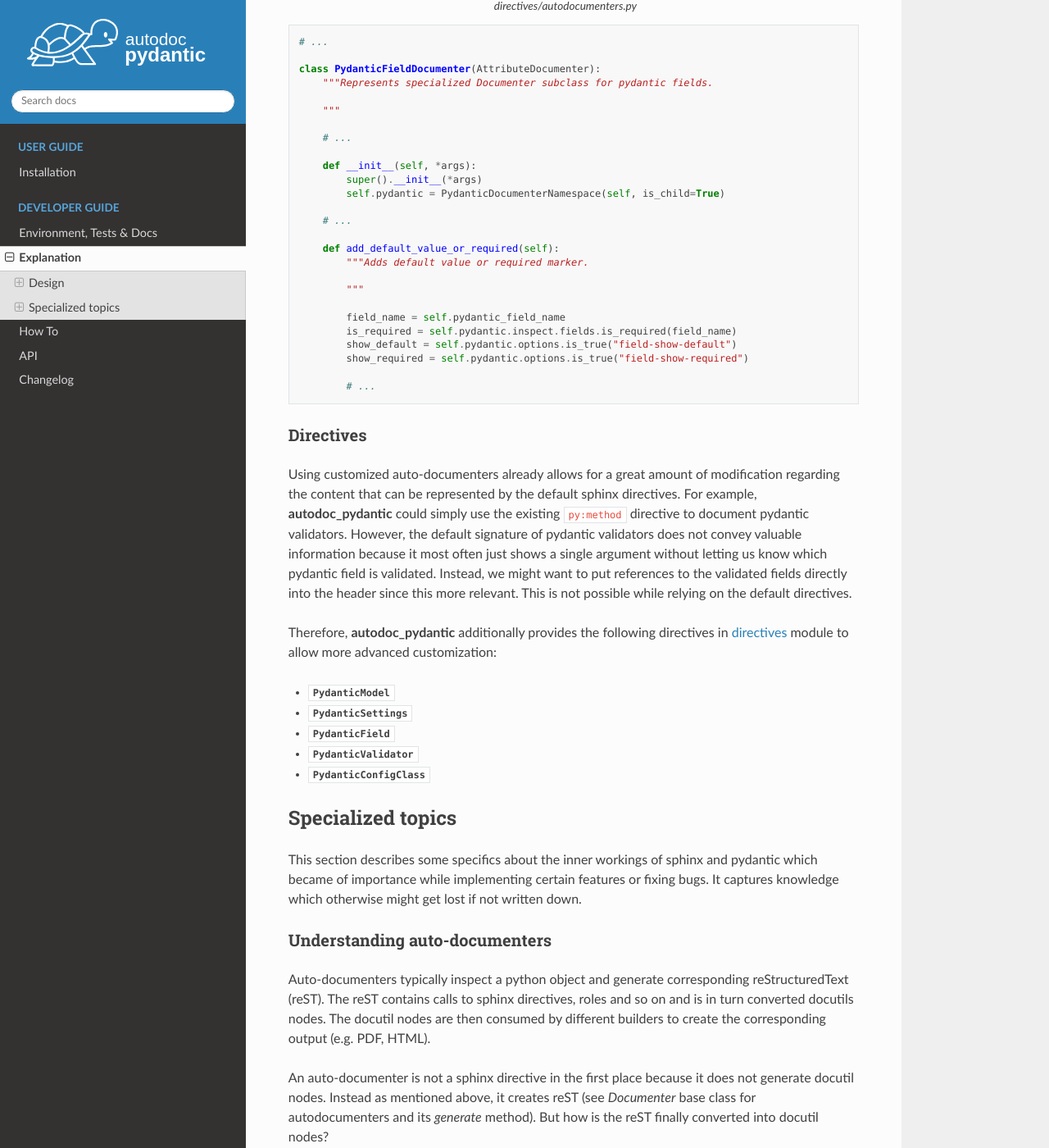
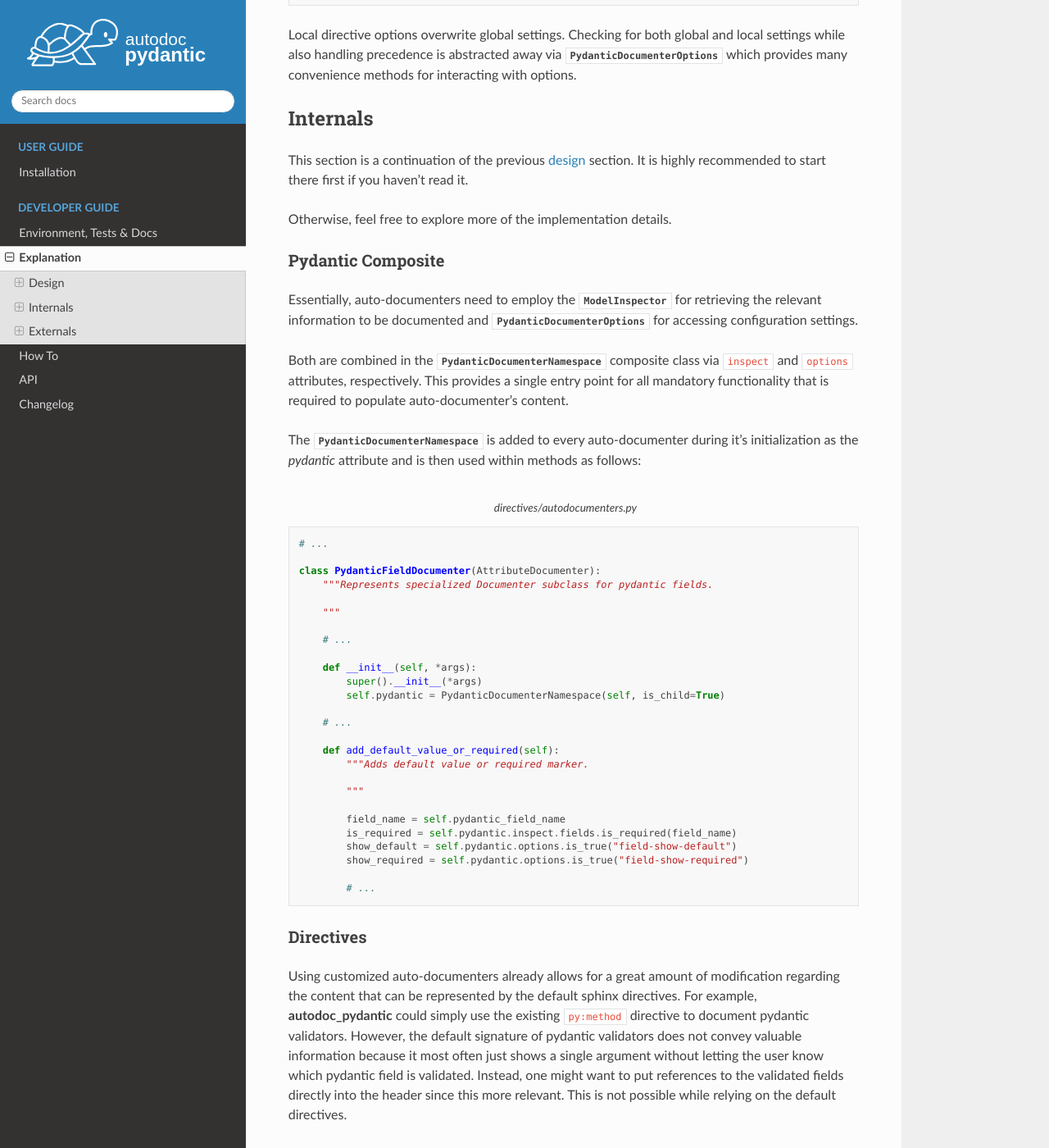
Before and after one commit to mansenfranzen/autodoc_pydantic, a Sphinx documentation site: the page built from docs/source/developer_guide/explanation.rst, in a window 1280 px wide and 1400 px high, scrolled down 4192 px. Shown: the whole window at 82% size. Built offline with Sphinx 7.4.7 and the Read the Docs theme 2.0.0, drawn with Linux system fonts in a browser that asks for light colours; pages that are not in the unit, such as notebooks, are missing from menus; some of the changed text lies outside the part shown.

Commit message:
Restructure and improve explanation docs - skip ci.

```diff
--- a/docs/source/developer_guide/explanation.rst
+++ b/docs/source/developer_guide/explanation.rst
@@ -6,13 +6,15 @@
 who want to contribute or who want to gain a deeper understanding about the
 inner workings of **autodoc_pydantic**.
 
+.. _expl_design:
+
 ------
 Design
 ------
 
 This section aims to clarify the design of **autodoc_pydantic** and how it
 integrates with sphinx and pydantic. Additionally, it intends to provide a
-basic understanding of the code base.
+gentle introduction to the code base.
 
 Objective
 =========
@@ -30,12 +32,24 @@
 Hence, the main purpose of **autodoc_pydantic** is to improve auto-documentation
 for pydantic models. It leverages the additional knowledge about pydantic to
 provide a more sophisticated documentation (e.g. see :ref:`this example <showcase>`).
+Moreover, every modification to the default sphinx auto-documentation should be
+configurable to allow complete customization without enforcing any strict changes
+to the existing documentation.
+
+Guided by the objective to improve auto-documentation for pydantic models, three
+mandatory components can be derived.
+
+1. :ref:`Inspection <expl_inspection>` - extract relevant information from pydantic models.
+2. :ref:`Auto-documenters <expl_auto_documenters>` - translate pydantic specific knowledge into documentation pages.
+3. :ref:`Configuration <expl_configuration>` - provide complete configurability of all modifications.
+
+.. _expl_inspection:
 
 Inspection
 ==========
 
 Before extending sphinx with new directives and generating reST, we first need
-collect the relevant information to be documented from pydantic models.
+collect the relevant information to be documented for pydantic models.
 
 While `sphinx.ext.autodoc <https://www.sphinx-doc.org/en/master/usage/extensions/autodoc.html>`_
 already provides great tooling to inspect python
@@ -94,8 +108,8 @@
 :class:`ModelInspector <sphinxcontrib.autodoc_pydantic.inspection.ModelInspector>`,
 custom auto-documenters are necessary to translate the additional knowledge into
 concrete reST documentation. For example, constraints could
-be added to pydantic fields or the model `Config` class information could be
-summarized in the model documentation.
+be added to pydantic fields. Furthermore, the model `Config` class information
+could be summarized in the model documentation.
 
 From an implementation perspective, the sphinx documentation provides a great
 `tutorial <https://www.sphinx-doc.org/en/master/development/tutorials/autodoc_ext.html>`_
@@ -121,12 +135,23 @@
 - :class:`PydanticValidatorDocumenter <sphinxcontrib.autodoc_pydantic.directives.autodocumenters.PydanticValidatorDocumenter>`
 - :class:`PydanticConfigClassDocumenter <sphinxcontrib.autodoc_pydantic.directives.autodocumenters.PydanticConfigClassDocumenter>`
 
-Configuration settings
-----------------------
+All auto-documenters are not written from scratch but inherit from
+the default auto-documenters to borrow most of the main functionality provided
+by `sphinx.ext.autodoc <https://www.sphinx-doc.org/en/master/usage/extensions/autodoc.html>`_
+Moreover, new methods with separate logic are added and existing methods are
+overloaded to inject custom content.
 
-An important aspect is how **autodoc_pydantic** handles configuration settings.
+.. _expl_configuration:
+
+Configuration
+=============
+
+Another important aspect is how **autodoc_pydantic** handles configuration settings.
 Since all features are completely configurable (globally via ``conf.py`` and
 locally via directive options), they have to be represented in code.
+
+Global
+------
 
 Global settings are defined in the ``__init__`` module and are directly
 added when **autodoc_pydantic** is registered as an sphinx extension:
@@ -204,14 +232,25 @@
 :class:`PydanticDocumenterOptions <sphinxcontrib.autodoc_pydantic.directives.options.composites.PydanticDocumenterOptions>`
 which provides many convenience methods for interacting with options.
 
+---------
+Internals
+---------
+
+This section is a continuation of the previous :ref:`design <expl_design>`
+section. It is highly recommended to start there first if you haven't read it.
+
+Otherwise, feel free to explore more of the implementation details.
+
 Pydantic Composite
-------------------
+==================
 
 Essentially, auto-documenters need to employ the
 :class:`ModelInspector <sphinxcontrib.autodoc_pydantic.inspection.ModelInspector>`
 for retrieving the relevant information to be documented and
 :class:`PydanticDocumenterOptions <sphinxcontrib.autodoc_pydantic.directives.options.composites.PydanticDocumenterOptions>`
-for accessing configuration settings. Both are combined in the
+for accessing configuration settings.
+
+Both are combined in the
 :class:`PydanticDocumenterNamespace <sphinxcontrib.autodoc_pydantic.directives.autodocumenters.PydanticDocumenterNamespace>`
 composite class via ``inspect`` and ``options`` attributes, respectively. This
 provides a single entry point for all mandatory functionality that is required
@@ -260,7 +299,7 @@
 existing ``py:method`` directive to document pydantic validators. However,
 the default signature of pydantic validators does not convey valuable
 information because it most often just shows a single argument without letting
-us know which pydantic field is validated. Instead, we might want to put
+the user know which pydantic field is validated. Instead, one might want to put
 references to the validated fields directly into the header since this more
 relevant. This is not possible while relying on the default directives.
 
@@ -275,11 +314,17 @@
 - :class:`PydanticConfigClass <sphinxcontrib.autodoc_pydantic.directives.directives.PydanticConfigClass>`
 
 
-------------------
-Specialized topics
-------------------
+---------
+Externals
+---------
 
-This section describes some specifics about the inner workings of sphinx and pydantic which became of importance while implementing certain features or fixing bugs. It captures knowledge which otherwise might get lost if not written down.
+This section does not solely focus on internal implementations but rather aims
+to provide helpful information about the external architecture that
+**autodoc_pydantic** is embedded in.
+
+The selection of topics is interest driven and currently does not follow a clear
+concept. Most of it became of importance while implementing certain features or
+fixing bugs. It captures knowledge which otherwise might get lost if not written down.
 
 .. _understanding_autodocumenters:
 
```
Also changed, not shown: other parts of docs/source/developer_guide/explanation.rst (+6 -3 lines).
